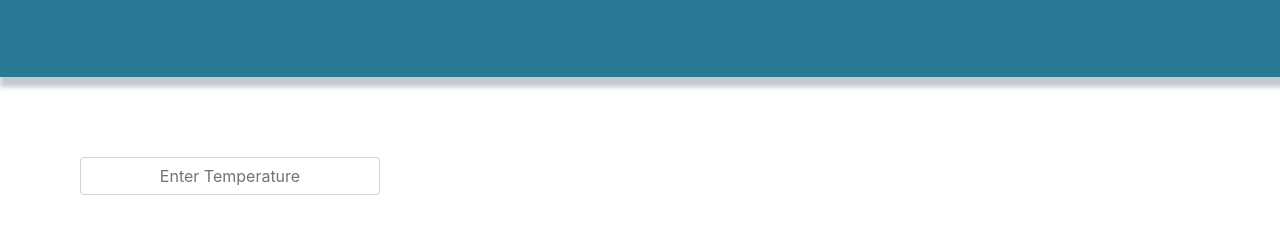
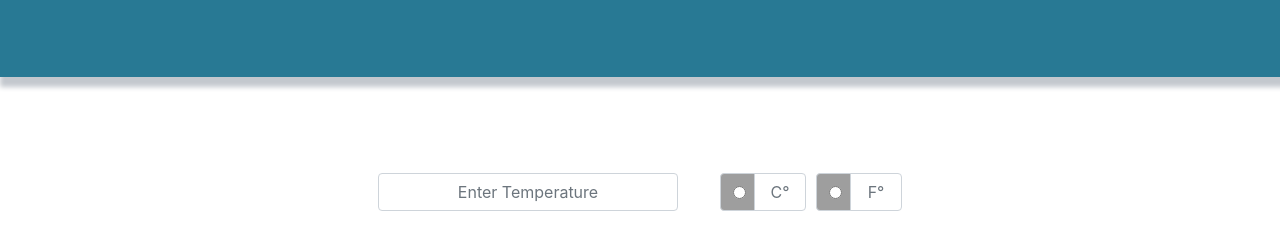
Before and after one commit to denzelb5/temperature-converter, a plain HTML site: page index.html in a window 1280 px wide. Shown: the part 172-422 px from the top of the page. Drawn offline with nearby package versions, Linux system fonts and the light colour scheme; a web font is replaced by a local one.

Commit message:
Added radio buttons

```diff
--- a/index.html
+++ b/index.html
@@ -15,10 +15,32 @@
           <p class="lead">Convert temperatures from Fahrenheit to Celsius and Celsius to Fahrenheit</p>
         </div>
       </div>
-      <div class="input-group mb-3" id="input-box">
+      <div id="entryForm">
+        <div class="input-group mb-3" id="input-box">
+          <input type="text" class="form-control" placeholder="Enter Temperature" aria-label="Enter Temperature" aria-describedby="basic-addon1">
+        </div>
+    <div id="radio-container">
+         <div class="input-group">
+          <div class="input-group-prepend">
+            <div class="input-group-text">
+              <input type="radio" aria-label="Radio button for following text input">
+            </div>
+          </div>
+          <input type="text" class="form-control" aria-label="Text input with radio button" placeholder="C°">
+        </div>
+        <div class="input-group">
+          <div class="input-group-prepend">
+            <div class="input-group-text">
+              <input type="radio" aria-label="Radio button for following text input">
+            </div>
+          </div>
+          <input type="text" class="form-control" aria-label="Text input with radio button" placeholder="F°">
+        </div>
+  </div>
+    </div>
 
-        <input type="text" class="form-control" placeholder="Enter Temperature" aria-label="Enter Temperature" aria-describedby="basic-addon1">
-      </div>
+
+
     <script src="./main.js"></script>
 </body>
 </html>
--- a/main.css
+++ b/main.css
@@ -11,18 +11,37 @@
     font-family: 'Modak', cursive;
     font-family: 'Saira Extra Condensed', sans-serif;
     color: #c3c8ce;
-
 }
 
 #input-box {
     width: 300px;
-    margin-top: 5em;
-    margin-left: 5em;
+    margin-right: 2em;
+}
 
-
+#entryForm {
+    display: flex;
+    flex-wrap: nowrap;
+    justify-content: center;
+    margin-top: 6em;
 }
 
 .form-control {
-    text-align:center;
+    text-align: center;
+}
 
+
+.input-group {
+    margin-bottom: 1em;
+    width: 6em;
 }
+
+.input-group-text {
+    height: 38px;
+    width: 35px;
+    background-color: #9E9E9E;
+    margin-left: 10px;
+}
+
+#radio-container {
+    display: flex;
+}
```
